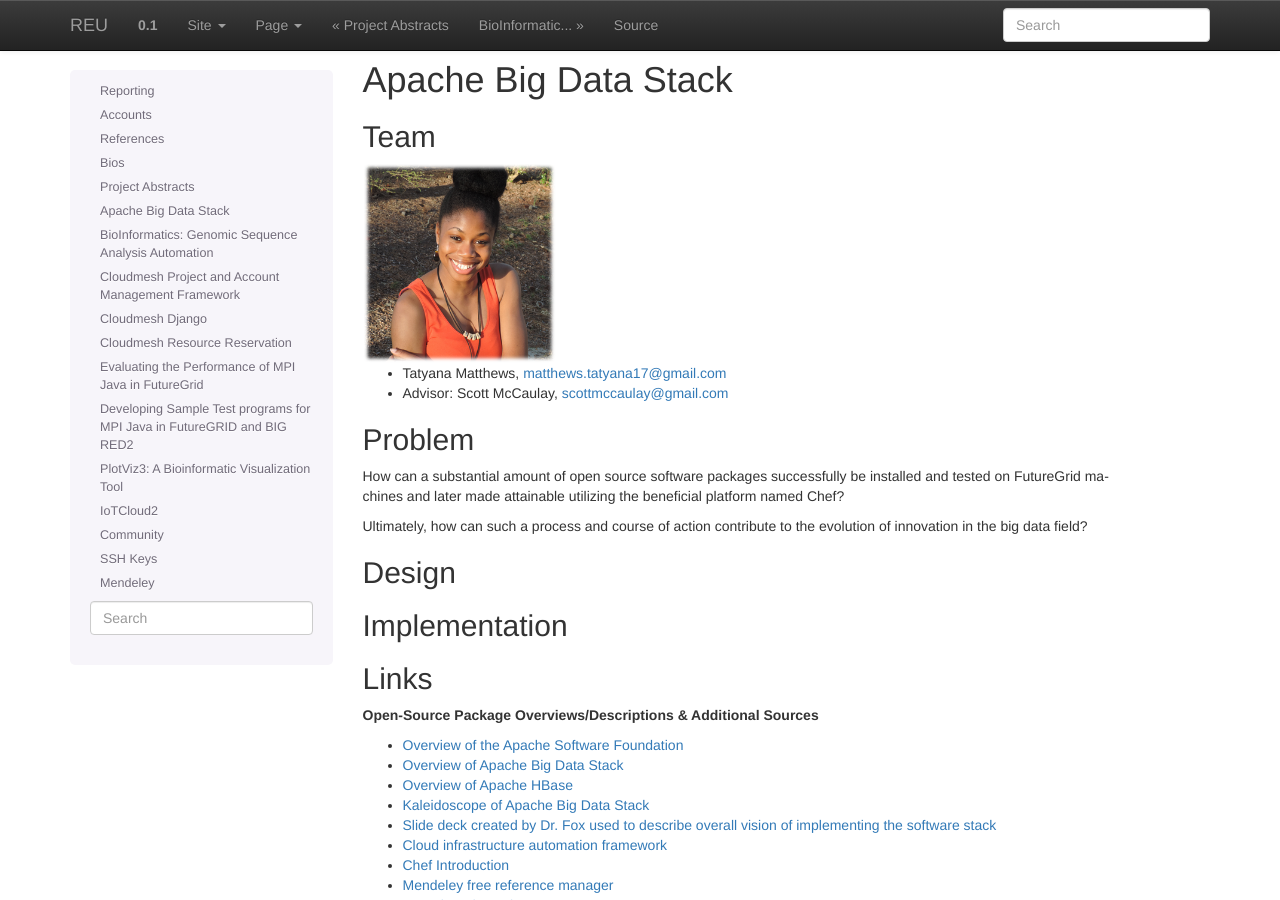
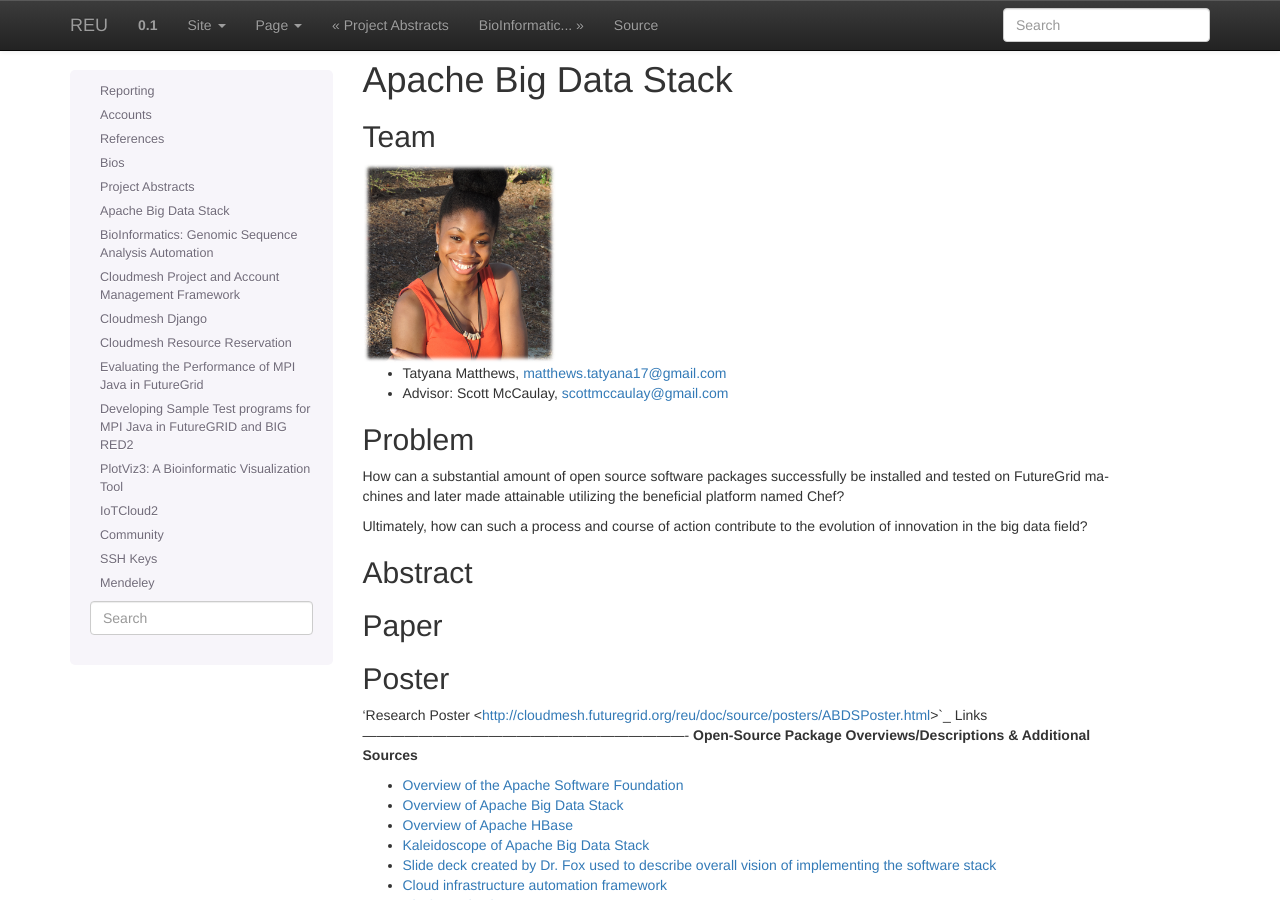
Before and after one commit to cloudmesh-project/reu-2014, a Sphinx documentation site: the page built from doc/source/projects/bigdata.rst, in a window 1280 px wide and 900 px high. Built offline with Sphinx 7.4.7, drawn with Linux system fonts in a browser that asks for light colours.

Commit message:
Update bigdata.rst

```diff
--- a/doc/source/projects/bigdata.rst
+++ b/doc/source/projects/bigdata.rst
@@ -20,14 +20,15 @@
 Ultimately, how can such a process and course of action contribute to
 the evolution of innovation in the big data field?
 
-Design
+Abstract
 ----------------------------------------------------------------------
 
-
-Implementation
+Paper
 ----------------------------------------------------------------------
 
-
+Poster
+----------------------------------------------------------------------
+'Research Poster <http://cloudmesh.futuregrid.org/reu/doc/source/posters/ABDSPoster.html>`_
 Links
 ----------------------------------------------------------------------
 **Open-Source Package Overviews/Descriptions & Additional Sources**
```
